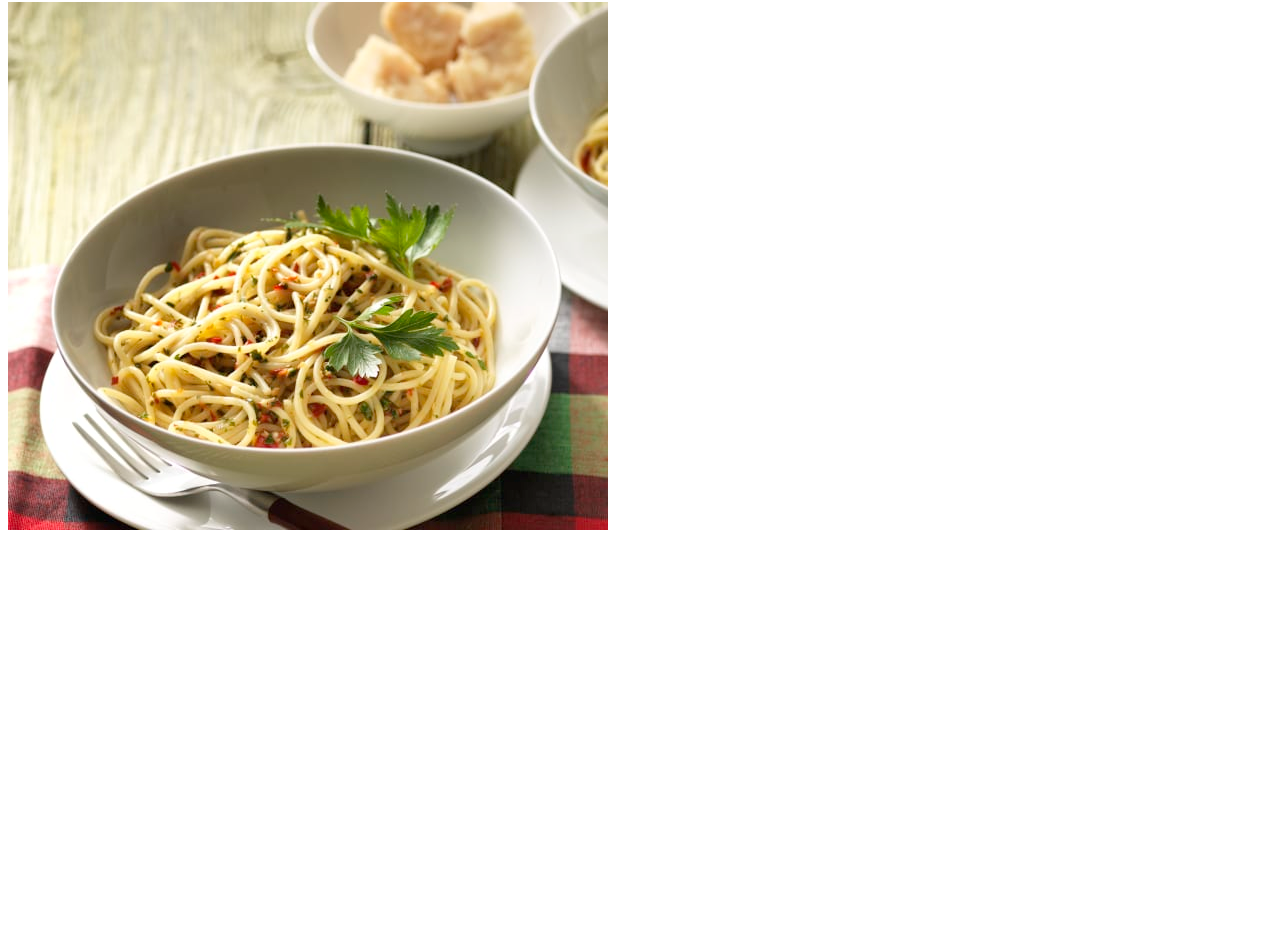
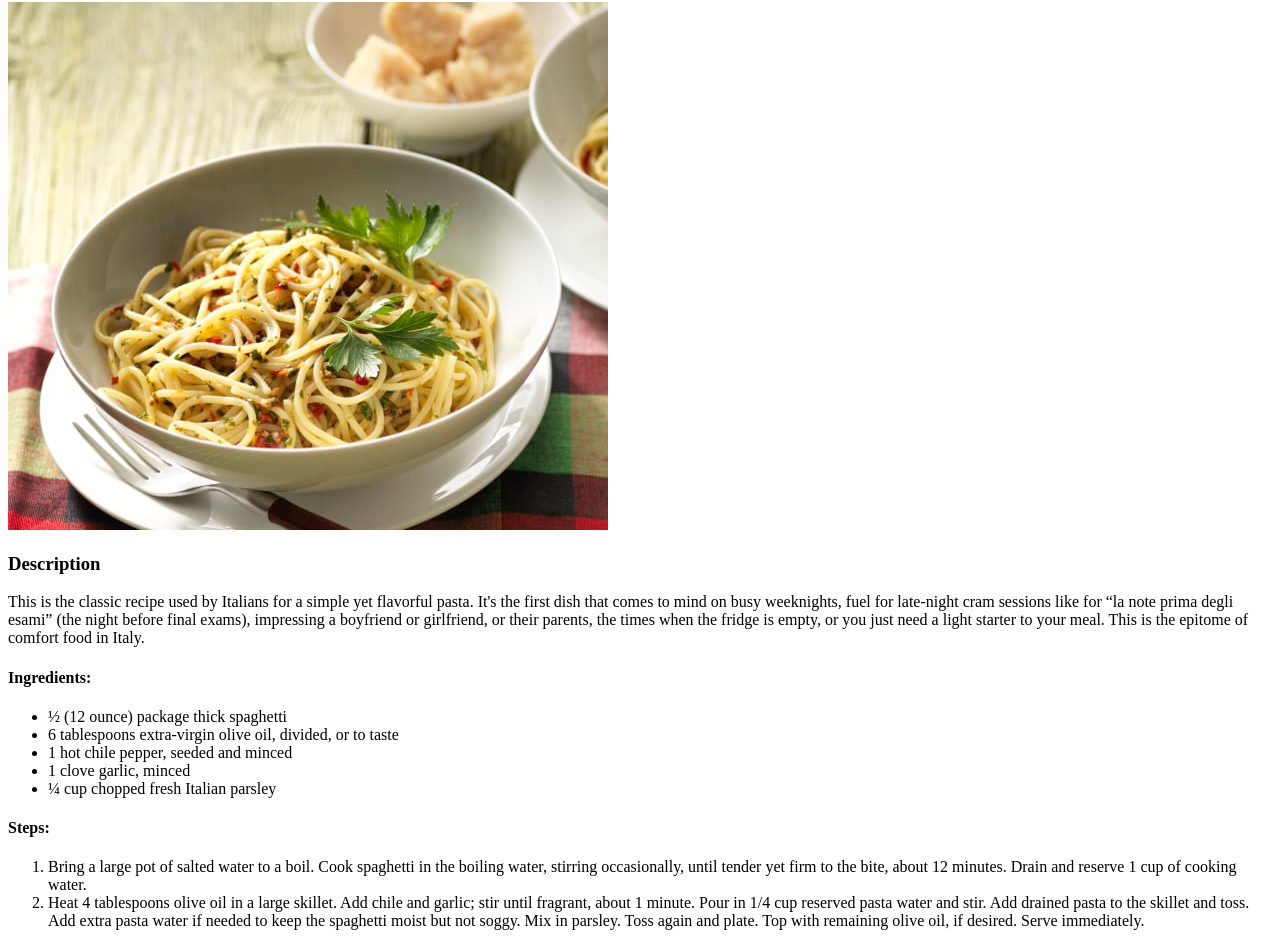
Before and after one commit to gggoth/odin-recipes, a plain HTML site: page recipes/aglio-olio.html in a window 1280 px wide. Shown: the part 78-1024 px from the top of the page. Before the commit the page ends 800 px from the top, so only its background shows below. Drawn offline with Linux system fonts and the light colour scheme.

Commit message:
completed aglio-olio.html recipe

```diff
--- a/recipes/aglio-olio.html
+++ b/recipes/aglio-olio.html
@@ -4,10 +4,32 @@
     <meta charset="UTF-8">
     <meta http-equiv="X-UA-Compatible" content="IE=edge">
     <meta name="viewport" content="width=>, initial-scale=1.0">
-    <title>Document</title>
+    <title>Spaghetti aglio e olio</title>
 </head>
 <body>
     <h1>Pasta aglio e olio</h1>
     <img src="../img/7C5F0049-A335-40D1-8EF5-D2702653584E.jpg" alt="Spaghetti aglio e olio">
+    <h3>Description</h3>
+        <p>This is the classic recipe used by Italians for a simple yet flavorful pasta. It's the first dish that comes to mind on busy weeknights,
+       fuel for late-night cram sessions like for “la note prima degli esami” (the night before final exams), impressing a boyfriend or girlfriend,
+       or their parents, the times when the fridge is empty, or you just need a light starter to your meal. This is the epitome of comfort food in Italy.
+        </p>
+    <h4>Ingredients:</h4>
+    <ul>
+        <li>½ (12 ounce) package thick spaghetti </li>
+        <li>6 tablespoons extra-virgin olive oil, divided, or to taste </li>
+        <li>1 hot chile pepper, seeded and minced </li>
+        <li>1 clove garlic, minced </li>
+        <li>¼ cup chopped fresh Italian parsley </li>
+    </ul>
+    <h4>Steps:</h4>
+    <ol>
+        <li>Bring a large pot of salted water to a boil. Cook spaghetti in the boiling water, stirring occasionally,
+            until tender yet firm to the bite, about 12 minutes. Drain and reserve 1 cup of cooking water.</li>
+        <li>Heat 4 tablespoons olive oil in a large skillet. Add chile and garlic; stir until fragrant, about 1 minute.
+            Pour in 1/4 cup reserved pasta water and stir. Add drained pasta to the skillet and toss.
+            Add extra pasta water if needed to keep the spaghetti moist but not soggy. Mix in parsley. Toss again and plate.
+            Top with remaining olive oil, if desired. Serve immediately.</li>
+    </ol>
 </body>
 </html>
```
